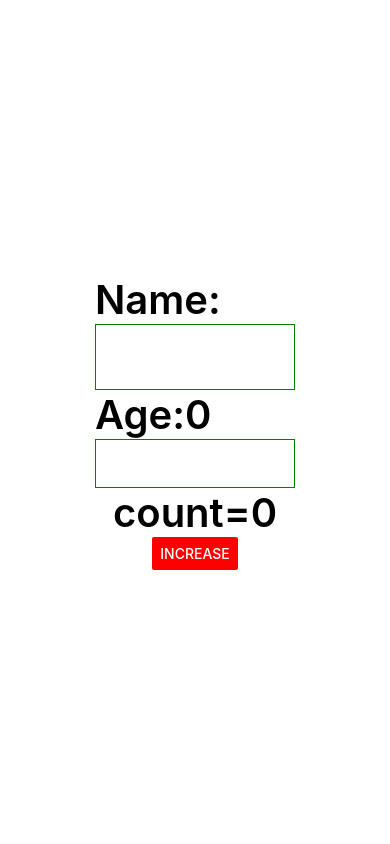
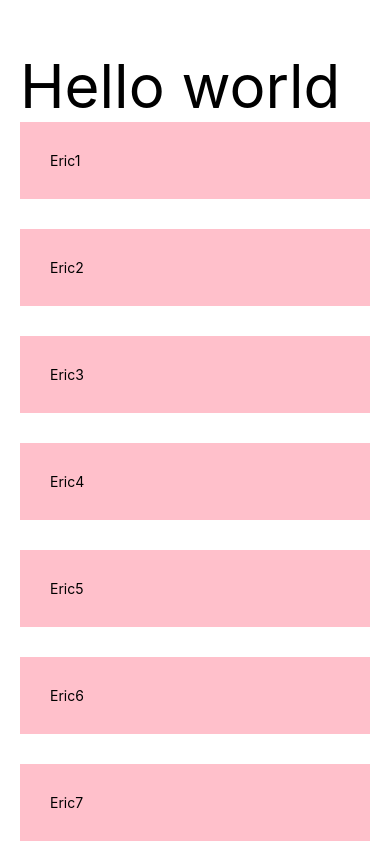
Before and after one commit to leminhtien289/HocReactNative, a React Native app: screen / in a window 390 px wide. Built offline with nearby package versions, Linux system fonts and the light colour scheme.

Commit message:
Sử dụng Array

```diff
--- a/App.tsx
+++ b/App.tsx
@@ -1,53 +1,43 @@
 import { StatusBar } from 'expo-status-bar';
 import { useState } from 'react';
-import { Button, StyleSheet, Text, TextInput, View } from 'react-native';
+import { Button, ScrollView, StyleSheet, Text, TextInput, View } from 'react-native';
 
 export default function App() {
 
-  const [count, setCount] = useState<number>(0);
-  const [name, setName] = useState<string>("");
-  const [age, setAge] = useState<number>(0);
+  const [students, setStudents] = useState([
+    { id: 1, name: "Eric1", age: 18 },
+    { id: 2, name: "Eric2", age: 18 },
+    { id: 3, name: "Eric3", age: 18 },
+    { id: 4, name: "Eric4", age: 18 },
+    { id: 5, name: "Eric5", age: 18 },
+    { id: 6, name: "Eric6", age: 18 },
+    { id: 7, name: "Eric7", age: 18 },
+    { id: 8, name: "Eric8", age: 18 },
+    { id: 9, name: "Eric9", age: 18 },
+    { id: 10, name: "Eric10", age: 18 },
+  ])
 
 
   //jsx
   return (
     <View style={styles.container}>
-      <View>
-        <Text style={{ fontSize: 40, fontWeight: "600" }}>Name:{name}</Text>
-        <TextInput
-          multiline
-          onChangeText={(value) => setName(value)}
-          style={{
-            borderColor: "green",
-            borderWidth: 1,
-            width: 200,
-            padding: 15
-          }}
-        />
-      </View>
-      <View>
-        <Text style={{ fontSize: 40, fontWeight: "600" }}>Age:{age}</Text>
-        <TextInput
-          onChangeText={(value) => setAge(+value)}
-          style={{
-            borderColor: "green",
-            borderWidth: 1,
-            width: 200,
-            padding: 15
-          }}
-          keyboardType='numeric'
-          maxLength={2}
-        />
-      </View>
-      <Text style={{ fontSize: 40, fontWeight: "600" }}>
-        count={count}
-      </Text>
-      <View>
-        <Button
-          color={"red"}
-          title='Increase' onPress={() => setCount(count + 1)}
-        />
-      </View>
+      <Text style={{ fontSize: 60 }}>Hello world</Text>
+      <ScrollView>
+        {students.map((item) => {
+          return (
+            <View
+              key={item.id}
+              style={{
+                padding: 30,
+                backgroundColor: "pink",
+                marginBottom: 30,
+              }}
+            >
+              <Text>{item.name}</Text>
+            </View>
+          )
+        })}
+      </ScrollView>
     </View >
   );
 }
@@ -56,28 +46,12 @@
 // ko có khái niệm css
 const styles = StyleSheet.create({
   container: {
+    paddingTop: 50,
+    paddingHorizontal: 20,
     flex: 1,
     backgroundColor: '#fff',
-    alignItems: 'center',
-    justifyContent: 'center',
+    // alignItems: 'center',
+    // justifyContent: 'center',
   },
-  hello1: {
-    color: 'red',
-    fontSize: 60,
-    borderColor: 'green',
-    borderWidth: 1,
-    padding: 10
-  },
-  header: {
-    fontSize: 30,
-    fontWeight: "600"
-  },
-  parent: {
-    fontSize: 60,
-    color: 'green'
-  },
-  child: {
-    fontSize: 30,
-    color: 'pink'
-  }
+
 });
```
